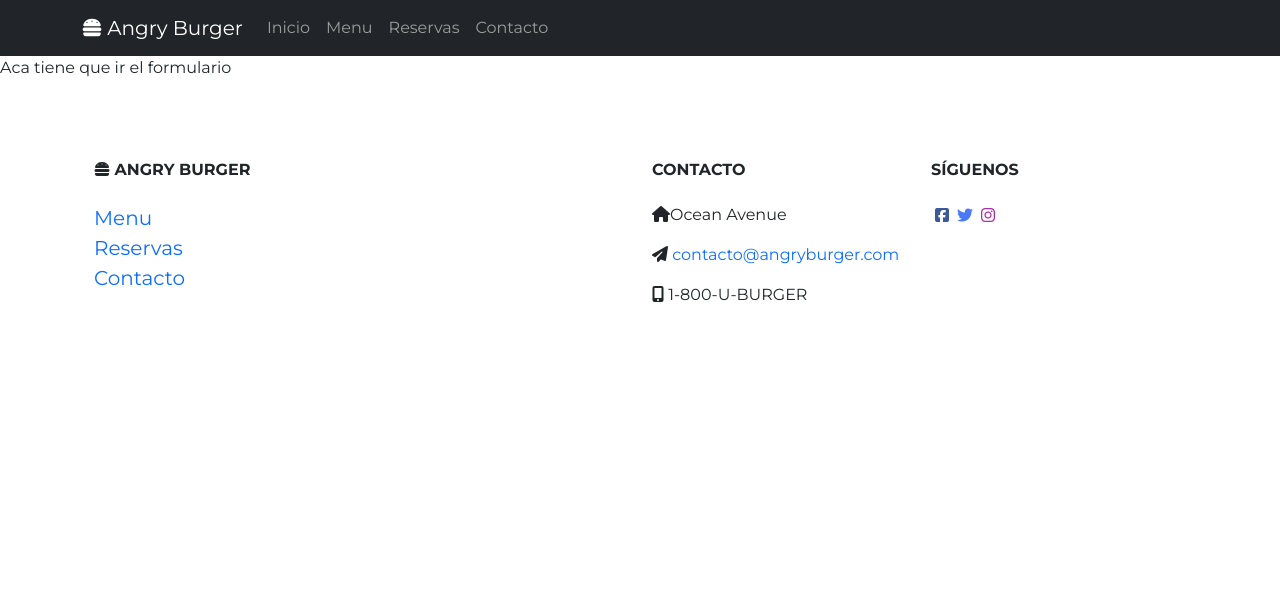
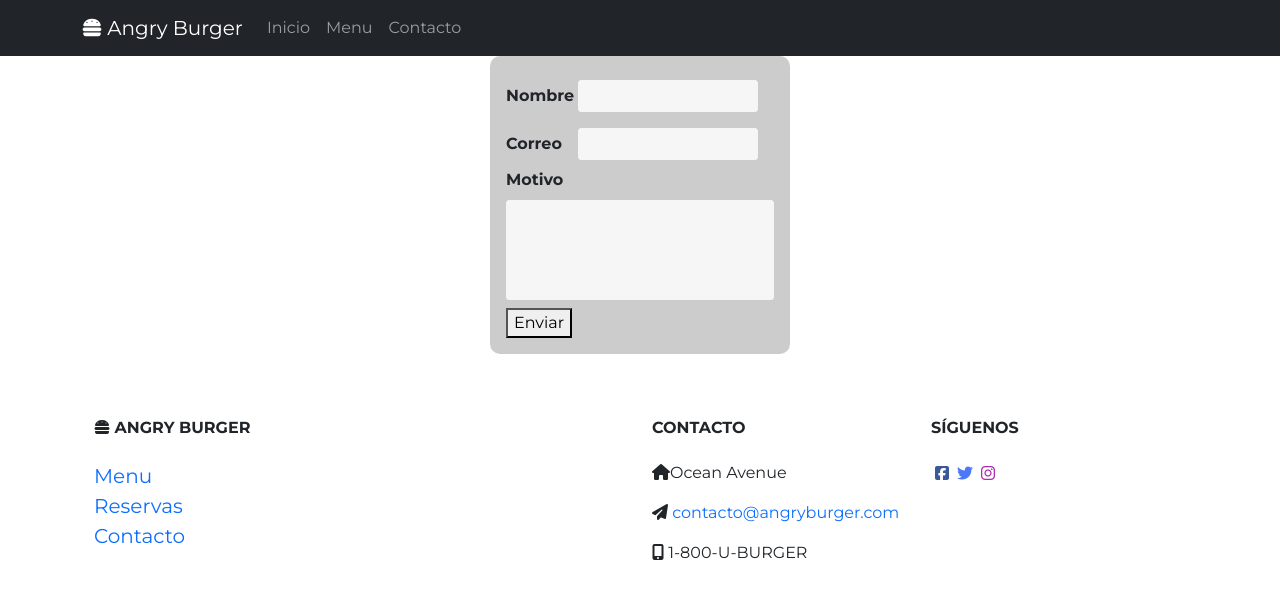
Before and after one commit to garaos/proyecto4, a React (Create React App) app: page /Contacto in a window 1280 px wide. Shown: the top 598 px of the page. Built offline with nearby package versions, Linux system fonts and the light colour scheme.

Commit message:
se agrega formulario de contacto

```diff
--- a/package.json
+++ b/package.json
@@ -8,6 +8,7 @@
     "@testing-library/user-event": "^13.5.0",
     "bootstrap": "^5.2.2",
     "firebase": "^9.14.0",
+    "formik": "^2.2.9",
     "react": "^18.2.0",
     "react-bootstrap": "^2.6.0",
     "react-dom": "^18.2.0",
--- a/src/components/NavBar.jsx
+++ b/src/components/NavBar.jsx
@@ -11,7 +11,7 @@ const NavBar=()=>{
           <Nav className="me-auto">
             <Nav.Link href="/">Inicio</Nav.Link>
             <Nav.Link href="/Menu">Menu</Nav.Link>
-            <Nav.Link href="/Reservas">Reservas</Nav.Link>
+            {/* <Nav.Link href="/Reservas">Reservas</Nav.Link> */}
             <Nav.Link href="/Contacto">Contacto</Nav.Link>
           </Nav>
         </Container>
--- a/src/contents/Formulario.jsx
+++ b/src/contents/Formulario.jsx
@@ -1,9 +1,41 @@
+import { useFormik } from "formik";
+import { collection, addDoc } from 'firebase/firestore';
+import { db } from "../database/firebase";
+import "./formulario.css"
+
 const Formulario =() => {
-    return (
-        <p>Aca tiene que ir el formulario</p>
-    );
-};
+    const { handleSubmit, handleChange, values } = useFormik( {
+        initialValues: {
+          name: "",
+          email: "",
+          contactReason: ""
+        },
+        onSubmit: async function ( values ) {
+            console.log( values )
+            try {
+              const docRef = await addDoc( collection( db, "Contactos" ), values );
+              console.log( "Document written with ID: ", docRef.id );
+            } catch ( e ) {
+              console.error( "Error adding document: ", e );
+            }
+          }
+      } )
 
-export default Formulario
+      return (
+        <form onSubmit={ handleSubmit }>
+          <label htmlFor='name'>Nombre</label>
+          <input id='name' name='name' type="text" value={ values.name } onChange={ handleChange }></input>
+
+          <label htmlFor='email'>Correo</label>
+          <input id='email' name='email' type="email" value={ values.email } onChange={ handleChange }></input>
+
+          <label htmlFor='contactReason'>Motivo</label>
+          <textarea id='contactReason' name='contactReason' value={ values.contactReason } onChange={ handleChange }></textarea>
+
+          <button type='submit'>Enviar</button>
+        </form>
+      )
+      }
+export default Formulario;
 
 // hacer un post al farebase, para que se almacene, voy a tener que ocupar el servicio de autenticacion de firebase**, y el de firestore, ademas cuando quiera consumir esta base de datos, lo debo hacer por medio de useeffect y useState, addDoc, añadir documento
--- /dev/null
+++ b/src/contents/formulario.css
@@ -0,0 +1,54 @@
+* {
+    box-sizing: border-box;
+  }
+
+  form {
+    width: 300px;
+    padding: 16px;
+    border-radius: 10px;
+    margin: auto;
+    background-color: #ccc;
+  }
+
+  form label {
+    width: 72px;
+    font-weight: bold;
+    display: inline-block;
+  }
+
+  form input[type="text"],
+  form input[type="email"] {
+    width: 180px;
+    padding: 3px 10px;
+    border: 1px solid #f6f6f6;
+    border-radius: 3px;
+    background-color: #f6f6f6;
+    margin: 8px 0;
+    display: inline-block;
+  }
+
+  form input[type="submit"] {
+    width: 100%;
+    padding: 8px 16px;
+    margin-top: 32px;
+    border: 1px solid #000;
+    border-radius: 5px;
+    display: block;
+    color: #fff;
+    background-color: #000;
+  }
+
+  form input[type="submit"]:hover {
+    cursor: pointer;
+  }
+
+  textarea {
+    width: 100%;
+    height: 100px;
+    border: 1px solid #f6f6f6;
+    border-radius: 3px;
+    background-color: #f6f6f6;
+    margin: 8px 0;
+    resize: none;
+    display: block;
+  }
```
Also changed, not shown: 1 other file (tests, documents, lock files or other folders).
